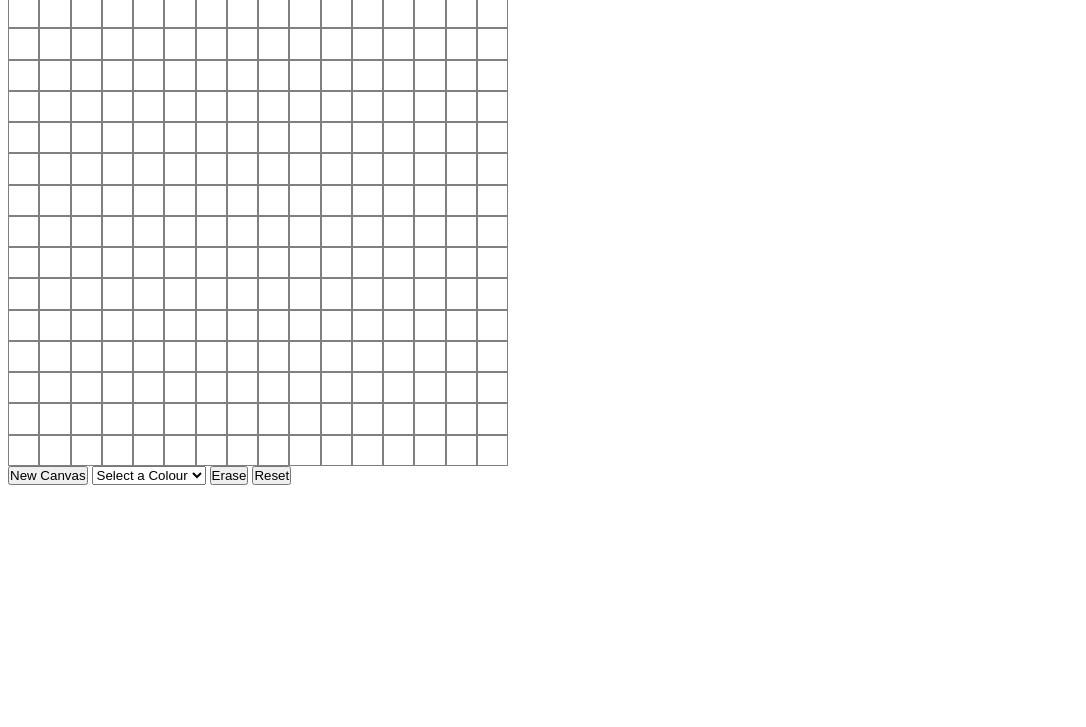
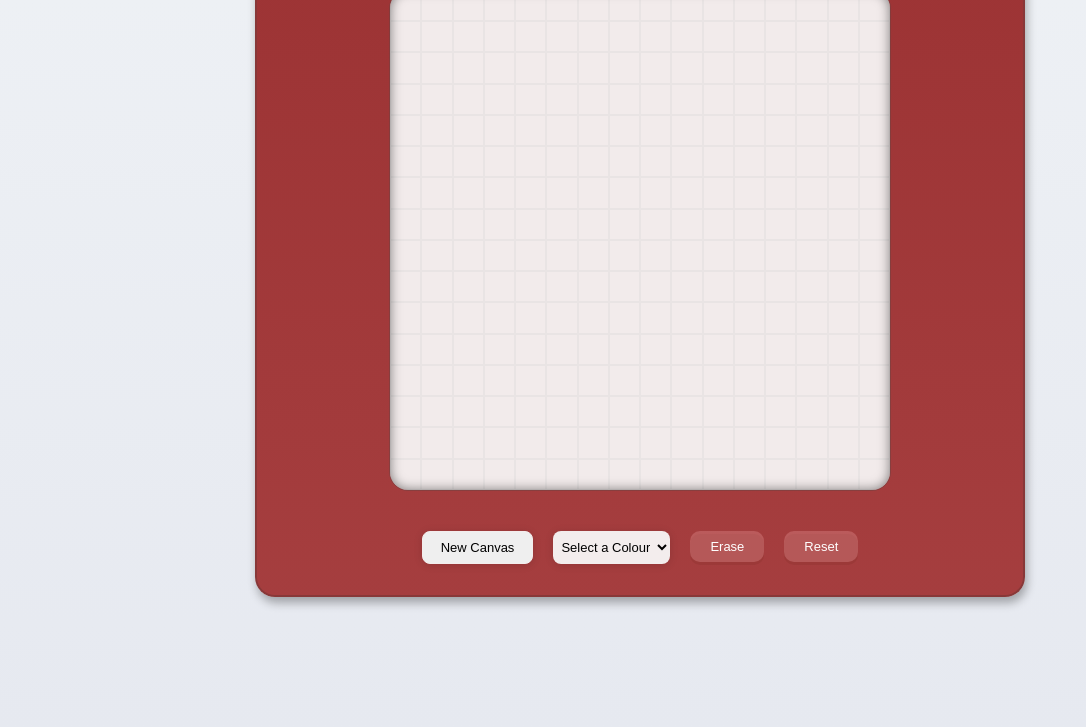
Before and after one commit to Nigestyh/etch-a-sketch, a plain HTML site: page index.html in a window 1280 px wide. Shown: the part 101-828 px from the top of the page, without its empty margins (0-1086 px from the left). Before the commit the page ends 800 px from the top, so only its background shows below. Drawn offline with Linux system fonts and the light colour scheme.

Commit message:
add styling for grid, buttons, and colour selector

```diff
--- a/index.html
+++ b/index.html
@@ -10,11 +10,16 @@
 </head>
 
 <body>
+    <section class="main-container">
+        <div class="title">
             <h2>Etch-a-Sketch</h2>
+        </div>
         <div id="grid-container" class="grid-container"></div>
-    <button id="canvas-btn">
+        <div class="option-container">
+            <button id="canvas-btn" class="canvas-btn">
                 New Canvas</button>
-    <select>
+            <div class="colors-container">
+                <select class="color-options">
                     <option>Select a Colour</option>
                     <option>Red</option>
                     <option>Yellow</option>
@@ -27,8 +32,11 @@
                     <option>White</option>
                     <option>Rainbow</option>
                 </select>
-    <button>Erase</button>
-    <button>Reset</button>
+            </div>
+            <button class="erase-btn"><span class="btn">Erase </span></button>
+            <button class="reset-btn"><span class="btn">Reset</span></button>
+        </div>
+    </section>
 </body>
 
 </html>
--- a/style.css
+++ b/style.css
@@ -1,12 +1,108 @@
 * {
   box-sizing: border-box;
   padding: 0;
+}
+body {
+  background: linear-gradient(to top, #e6e9f0 0%, #eef1f5 100%);
+  min-height: 100vh;
 }
 .grid-container {
   width: 500px;
   display: flex;
   flex-wrap: wrap;
+  outline: 1px solid rgba(108, 66, 66, 0.5);
+  border-radius: 18px;
+  overflow: hidden;
+  position: relative;
 }
 .grid {
-  border: 1px solid grey;
+  background-color: #f6f3f3f5;
+  border: 0.4px solid rgba(225, 222, 222, 0.5);
 }
+
+.main-container {
+  background: linear-gradient(
+    180deg,
+    rgba(139, 9, 9, 0.812) 15.2%,
+    rgba(154, 33, 33, 0.857) 96.8%
+  );
+  border: 2px solid rgb(136, 56, 56);
+  border-top: 2px solid rgb(117, 32, 32);
+  box-shadow: 2px 6px 10px rgba(0, 0, 0, 0.3);
+  border-radius: 20px;
+  display: flex;
+  flex-direction: column;
+  align-items: center;
+  max-width: 770px;
+  margin: 20px auto;
+}
+.title h2 {
+  font-size: 30px;
+  margin-bottom: 10px;
+}
+.grid-container::after {
+  content: "";
+  position: absolute; /*add position relative*/
+  inset: 0;
+  box-shadow: inset 0 0 0.7rem rgba(0, 0, 0, 0.5);
+  border-radius: inherit;
+  pointer-events: none;
+}
+
+.canvas-btn {
+  font-size: 13px;
+  padding: 8px 18px;
+  border: 1px solid #f3eded;
+  border-radius: 8px;
+  cursor: pointer;
+  box-shadow: 0 1px 8px rgba(0, 0, 0, 0.13);
+}
+
+.option-container {
+  margin-top: 40px;
+  margin-bottom: 30px;
+  display: flex;
+  gap: 20px;
+  align-items: center;
+}
+.color-options {
+  border-radius: 8px;
+  border: none;
+  font-size: 13px;
+  padding: 8px 4px;
+  text-align: center;
+  box-shadow: 0 1px 8px rgba(0, 0, 0, 0.13);
+  cursor: pointer;
+  background-color: #f3eded;
+}
+
+.erase-btn,
+.reset-btn {
+  padding: 0;
+  margin-top: 4px;
+  border: none;
+  border-radius: 10px;
+  background-color: #9c3938;
+  cursor: pointer;
+}
+.btn {
+  display: block;
+  padding: 8px 20px;
+  border-radius: 10px;
+  font-size: 13px;
+  color: white;
+  background: hsla(0, 65%, 77%, 0.309);
+  transform: translateY(-3px);
+  transition: transform 150ms ease;
+}
+.erase-btn:active .btn,
+.reset-btn:active .btn {
+  transform: translateY(-2px);
+}
+
+.canvas-btn,
+.erase-btn,
+.reset-btn,
+.color-options {
+  transition: all 500ms ease-in-out;
+}
```
Lines whose indentation alone changed are shown as unchanged.
